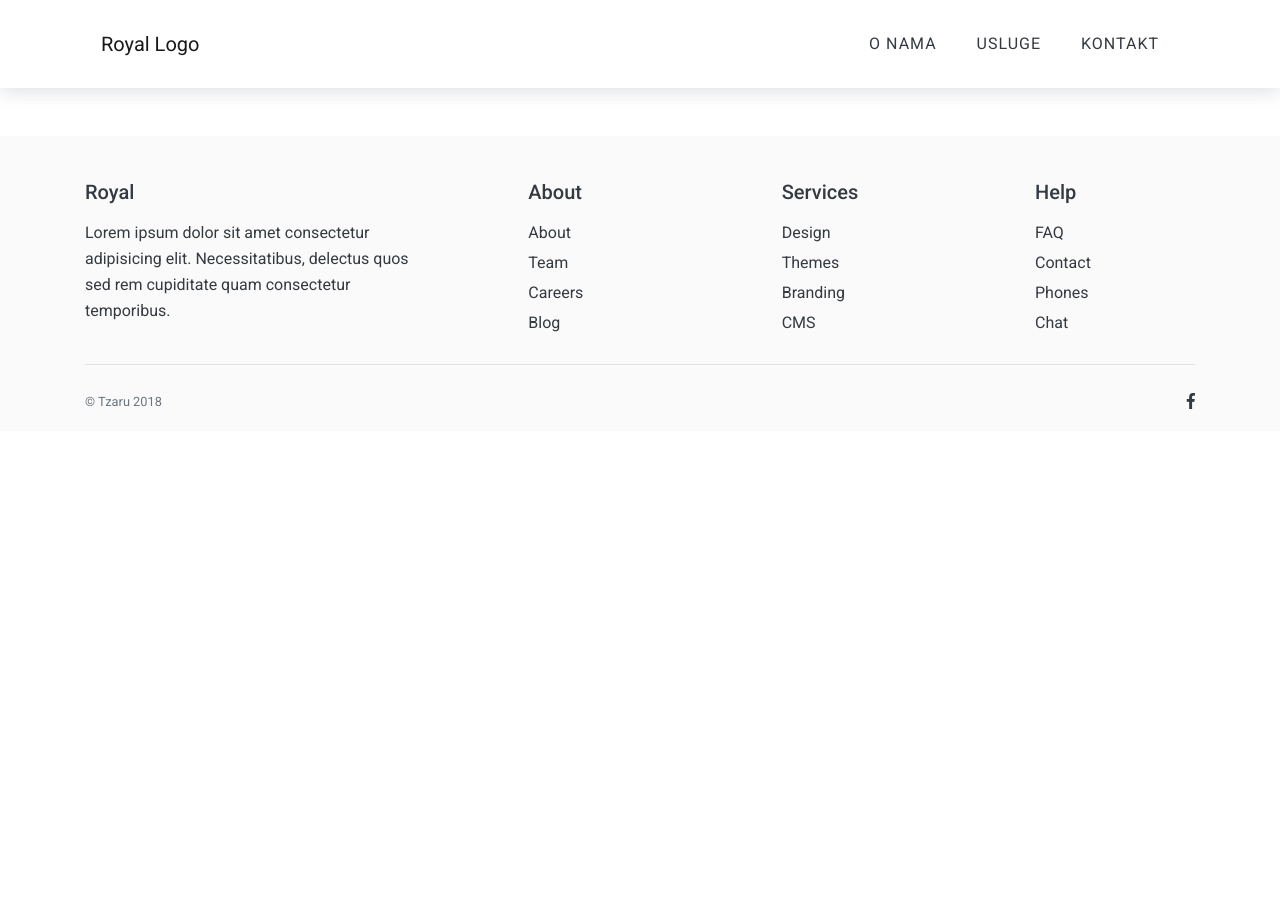
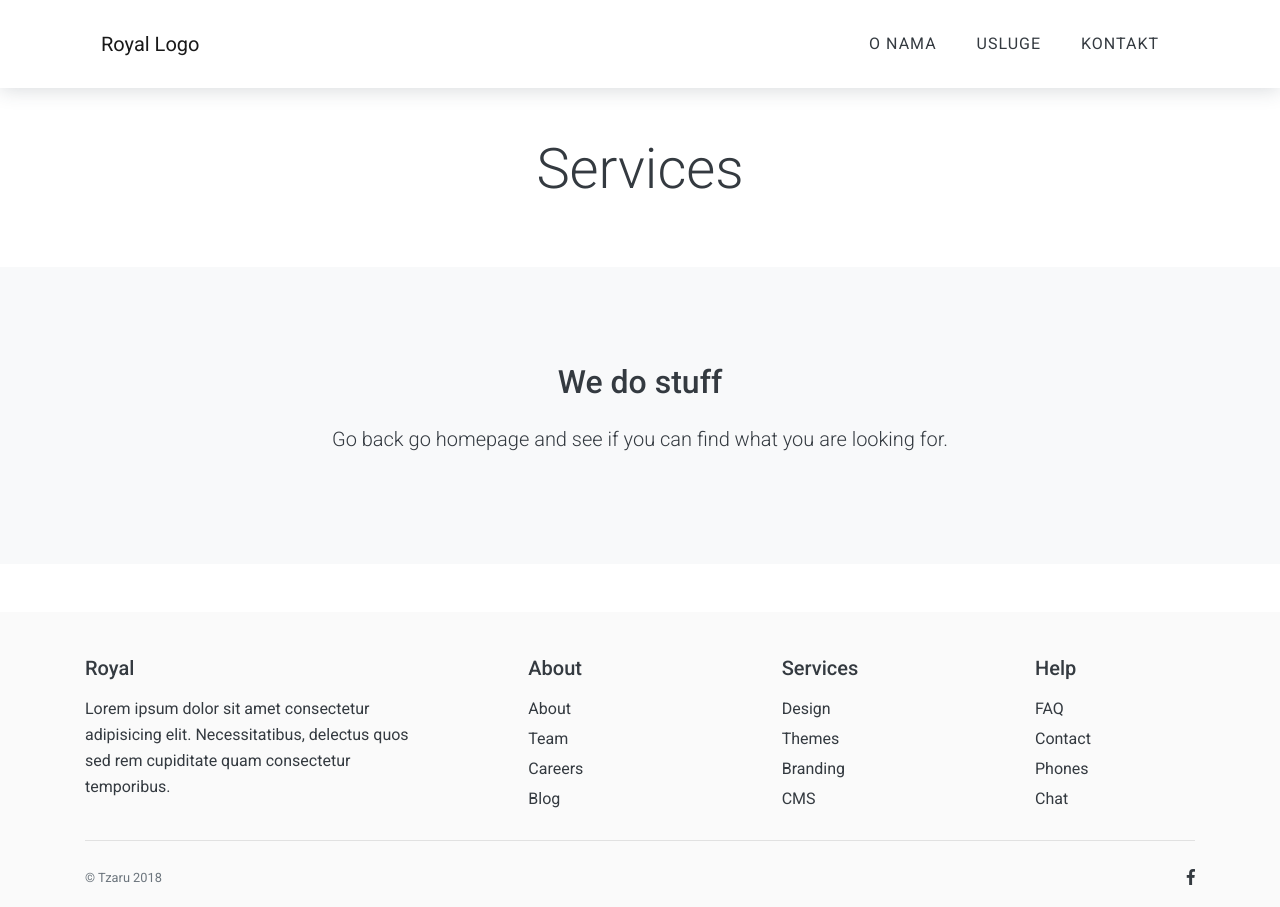
Before and after one commit to VladTzaru/Royal, a Vue app: page /usluge in a window 1280 px wide. Before the commit the page ends 800 px from the top, so only its background shows below. Built offline with nearby package versions, Linux system fonts and the light colour scheme.

Commit message:
add transitions

```diff
--- a/src/App.vue
+++ b/src/App.vue
@@ -1,9 +1,7 @@
 <template>
   <div id="app">
     <MainNavigation/>
-    <transition name="slide" mode="out-in">
-      <router-view></router-view>
-    </transition>
+    <router-view></router-view>
     <Footer/>
   </div>
 </template>
--- a/src/assets/scss/_transitions.scss
+++ b/src/assets/scss/_transitions.scss
@@ -1,10 +1,11 @@
-.slide-enter-active {
-    animation: slide-in 500ms ease-out forwards;
+// SLIDE IN FROM LEFT
+.slide-left-enter-active {
+    animation: slide-in 700ms ease-out forwards;
 }
 
-.slide-leave-active {
+.slide-left-leave-active {
     opacity: 1;
-    animation: slide-out 500ms ease-out forwards;
+    animation: slide-out 700ms ease-out forwards;
 }
 
 @keyframes slide-in {
@@ -28,3 +29,69 @@
         transform: translateX(-30px);
     }
 }
+
+
+// SLIDE IN FROM TOP
+.slide-top-enter-active {
+    animation: slide-in-top 700ms ease-out forwards;
+}
+
+.slide-top-leave-active {
+    opacity: 1;
+    animation: slide-out-top 700ms ease-out forwards;
+}
+
+@keyframes slide-in-top {
+    from {
+        opacity: 0;
+        transform: translateY(-30px);
+    }
+    to {
+        opacity: 1;
+        transform: translateY(0);
+    }
+}
+
+@keyframes slide-out-top {
+    from {
+        opacity: 1;
+        transform: translateY(0);
+    }
+    to {
+        opacity: 0;
+        transform: translateY(-30px);
+    }
+}
+
+
+// SLIDE IN FROM RIGHT
+.slide-right-enter-active {
+    animation: slide-in-right 700ms ease-out forwards;
+}
+
+.slide-right-leave-active {
+    opacity: 1;
+    animation: slide-out-right 700ms ease-out forwards;
+}
+
+@keyframes slide-in-right {
+    from {
+        opacity: 0;
+        transform: translateX(30px);
+    }
+    to {
+        opacity: 1;
+        transform: translateX(0);
+    }
+}
+
+@keyframes slide-out-right {
+    from {
+        opacity: 1;
+        transform: translateX(0);
+    }
+    to {
+        opacity: 0;
+        transform: translateX(30px);
+    }
+}
--- a/src/views/About.vue
+++ b/src/views/About.vue
@@ -1,8 +1,11 @@
 <template>
-<main>
-  <HeroFluid/>
-  <CompanyInfo/>
-</main>
+<transition name="slide-left" appear>
+  <main>
+    <HeroFluid/>
+    <CompanyInfo/>
+  </main>
+</transition>
+
 </template>
 
 <script>
--- a/src/views/Contact.vue
+++ b/src/views/Contact.vue
@@ -1,21 +1,22 @@
 <template>
+    <transition name="slide-top" appear>
         <main>
             <Hero>
                 <h1 slot="hero-title" class="display-4">Imate pitanje? Kontaktirajte nas.</h1>
                 <p slot="hero-text" class="lead mb-4">Trudićemo se da Vam odgovorimo u najkraćem vremenskom roku.</p>
-            <img slot="hero-img" src="../assets/img/contact.jpg" class="d-none d-lg-block img-fluid img-thumbnail" alt="Kontakt">
+                <img slot="hero-img" src="../assets/img/contact.jpg" class="d-none d-lg-block img-fluid img-thumbnail"
+                    alt="Kontakt">
             </Hero>
             <div class="bg-skew bg-skew-light">
-            <Contacts/>
+                <Contacts />
                 <div class="container mt-5">
                     <div class="row justify-content-center">
-                    <div class="col-lg-9">
-                        <TeamMembers/>
-                    </div>
+                        <div class="col-lg-9"><TeamMembers /></div>
                     </div>
                 </div>
             </div>
         </main>
+    </transition>
 </template>
 
 <script>
--- a/src/views/Home.vue
+++ b/src/views/Home.vue
@@ -1,4 +1,5 @@
 <template>
+<transition name="slide-top" appear>
   <main>
     <Hero>
       <h1 slot="hero-title" class="display-4">Brza, jednostavna i povoljna rešenja</h1>
@@ -16,6 +17,7 @@
         <router-link slot="cta-link" class="cta-link" to="/" tag="a">Povežimo se</router-link>
     </Cta>
   </main>
+</transition>
 
 </template>
 
--- a/src/views/Services.vue
+++ b/src/views/Services.vue
@@ -1,5 +1,21 @@
 <template>
-    <main></main>
+    <transition name="slide-right" appear>
+        <main>
+            <h1 class="display-4 py-5 text-center">Services</h1>
+            <div class="bg-light mb-5 py-5 py-lg-6">
+                <div class="container text-center">
+                    <div class="row justify-content-lg-center py-5">
+                        <div class="col-lg-8">
+                            <h2 class="mb-4">We do stuff</h2>
+                            <p class="lead">Go back go
+                                <router-link tag="a" to="/">homepage</router-link> and see if you can find what you are
+                                looking for.</p>
+                        </div>
+                    </div>
+                </div>
+            </div>
+        </main>
+    </transition>
 </template>
 
 <script>
```
Lines whose indentation alone changed are shown as unchanged.
